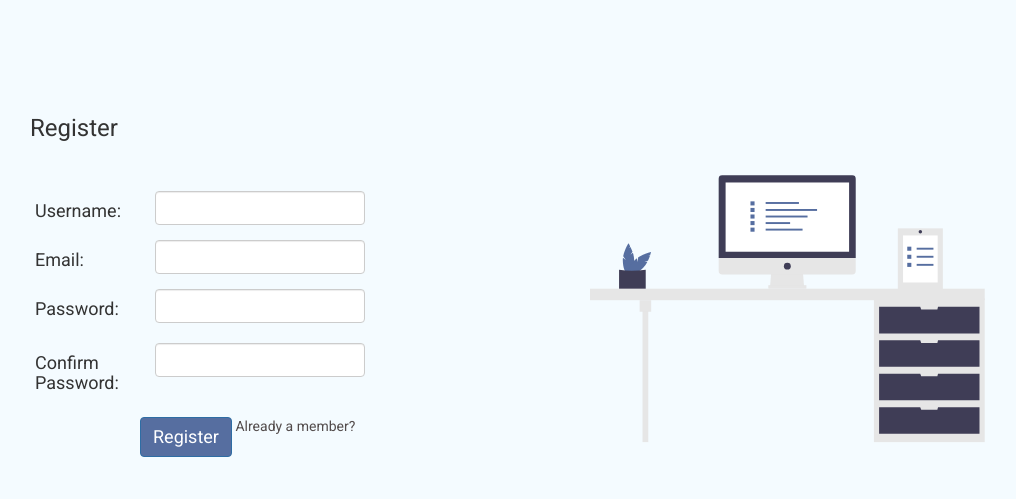
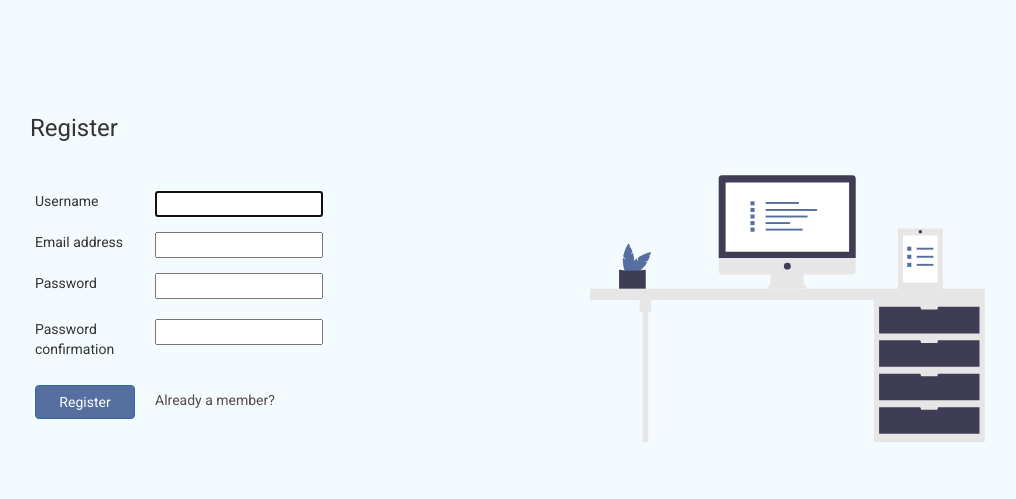
Before and after one commit to jakupierblina/dailyhack, a Django app: page /register/ in a window 1280 px wide. Shown: the top 499 px of the page, without its empty margins (50-1066 px from the left). Run offline with Django 3.2, Linux system fonts and the light colour scheme; some libraries are stand-ins or nearby versions.

Commit message:
user-authenticationo

```diff
--- /dev/null
+++ b/dailyhack/base/forms.py
@@ -0,0 +1,10 @@
+from django.forms import ModelForm
+from django.contrib.auth.forms import UserCreationForm
+from django.forms import forms
+from django.contrib.auth.models import User
+
+#create the user model form
+class CreateUserForm(UserCreationForm):
+    class Meta:
+        model = User
+        fields = ['username', 'email', 'password1', 'password2']
--- a/dailyhack/base/views.py
+++ b/dailyhack/base/views.py
@@ -1,5 +1,8 @@
-from django.shortcuts import render
-
+from django.shortcuts import render,redirect
+from django.contrib.auth.forms import UserCreationForm
+from .forms import CreateUserForm
+from django.contrib.auth import authenticate, login, logout
+from django.contrib import messages
 # Create your views here.
 
 def base(request):
@@ -7,9 +10,37 @@ def base(request):
     return render(request, 'base/base.html', context)
 
 def loginPage(request):
+
+    if request.method == 'POST':
+        username =request.POST.get('username')
+        password = request.POST.get('password')
+
+        user = authenticate(request, username=username, password=password)
+
+        if user is not None:
+            login(request, user)
+            return redirect('welcome')
+        else:
+            messages.info(request, 'Username or password is incorrect')
     context = {}
     return render(request, 'base/login.html', context)
 
 def registerPage(request):
-    context = {}
+    form = CreateUserForm()
+
+    if request.method == 'POST':
+        form = CreateUserForm(request.POST)
+        if form.is_valid():
+            form.save()
+            user = form.cleaned_data.get('username')
+            messages.success(request, 'Profile name' + user +'was created succesfully!')
+            return redirect('login')
+    context = {
+        'form': form,
+    }
     return render(request, 'base/register.html', context)
+
+
+def logoutUser(request):
+    logout(request)
+    return  redirect('login')
--- a/dailyhack/urls.py
+++ b/dailyhack/urls.py
@@ -32,5 +32,8 @@ urlpatterns = [
     path('', baseviews.base, name='base'),
     path('login/', baseviews.loginPage, name='login'),
     path('register/', baseviews.registerPage, name='register'),
+    path('logout/', baseviews.logoutUser, name='logout'),
+
     path('welcome/', authorizedviews.index, name='welcome'),
+
 ]
--- a/templates/authorized/partials/_navbar.html
+++ b/templates/authorized/partials/_navbar.html
@@ -24,7 +24,7 @@
       </li>
     </ul>
     <span class="navbar-text">
-     <a class="nav-link" href="#">Log out</a>
+     <a class="nav-link" href="{% url 'logout' %}">Log out</a>
     </span>
   </div>
 </nav>
--- a/templates/base/register.html
+++ b/templates/base/register.html
@@ -25,52 +25,56 @@
                   <div class="mb-4">
                      <h3>Register</h3><br>
                   </div>
-                <form method="POST" action="" >
+                <form method="POST" action="">
                     {% csrf_token %}
-
                      <div class="form">
                        <div class="col-md-4">
-                            <h4> Username:</h4>
+                             {{ form.username.label }}
                        </div>
                        <div class="col-md-8" style="margin-bottom: 15px">
-                            <input type="text" class="form-control" id="username">
+                            {{ form.username }}
                        </div>
                    </div>
-
                      <div class="form">
                        <div class="col-md-4">
-                            <h4> Email:</h4>
+                              {{ form.email.label }}
                        </div>
                        <div class="col-md-8" style="margin-bottom: 15px">
-                            <input type="text" class="form-control" id="username">
+                            {{ form.email }}
                        </div>
                    </div>
 
                     <div class="form" style="margin-bottom: 15px">
                           <div class="col-md-4">
-                               <h4> Password:</h4>
+                              {{ form.password1.label }}
                           </div>
                           <div class="col-md-8" style="margin-bottom: 20px">
-                               <input type="password" class="form-control" id="password">
+                               {{ form.password1 }}
                           </div>
                     </div>
 
                      <div class="form" style="margin-bottom: 15px">
                           <div class="col-md-4">
-                               <h4> Confirm Password:</h4>
+                                 {{ form.password2.label }}
                           </div>
                           <div class="col-md-8" style="margin-bottom: 20px">
-                               <input type="password" class="form-control" id="password">
+                               {{ form.password2 }}
                           </div>
                     </div>
 
-                    <button type="submit" class="btn btn-primary">
-                     <a href="{% url 'welcome' %}" style="color: white; text-decoration: none; font-size: 18px">Register</a>
-                    </button>
+                      <div class="form" style="margin-bottom: 15px">
+                          <div class="col-md-4">
+                              <button class="btn btn-primary" type="submit" name="Create User" style="width: 100px"> Register </button>
+                          </div>
+                          <div class="col-md-8" style="margin-top: 25px">
                               <a href="{% url 'login' %}">Already a member?</a>
+                          </div>
+                    </div>
+
                 </form>
               </div>
           </div>
+          <div style="color: indianred">{{ form.errors }} </div>
         </div>
         <div class="col" style="margin-top: -80px">
           <img src="{% static 'authorized/img/register.svg' %}" alt="Image" class="img-fluid">
```
Also changed, not shown: templates/base/login.html (+12 -5 lines), db.sqlite3. Lines whose indentation alone changed are shown as unchanged.
